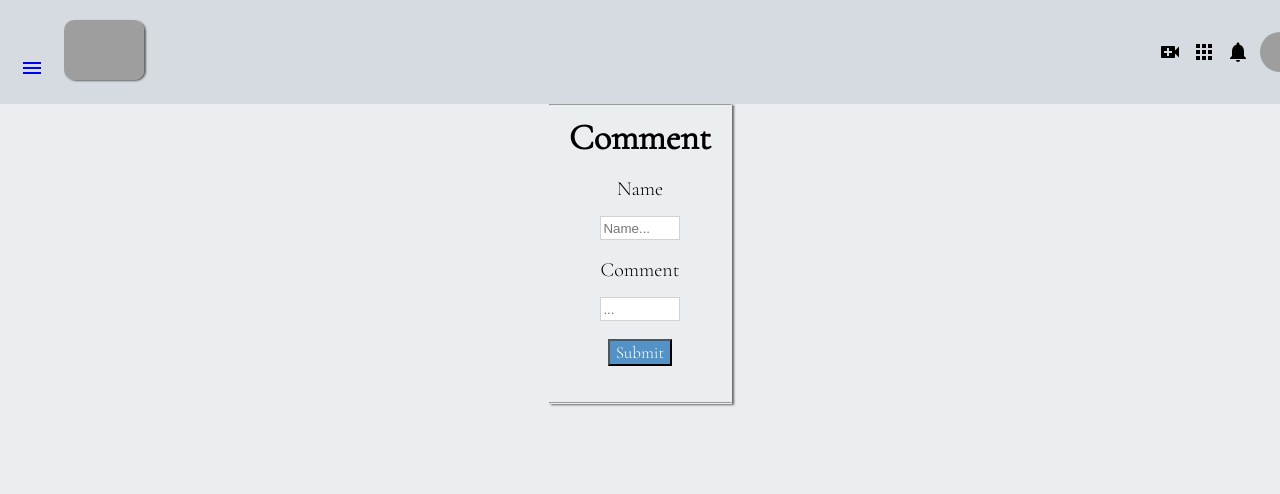
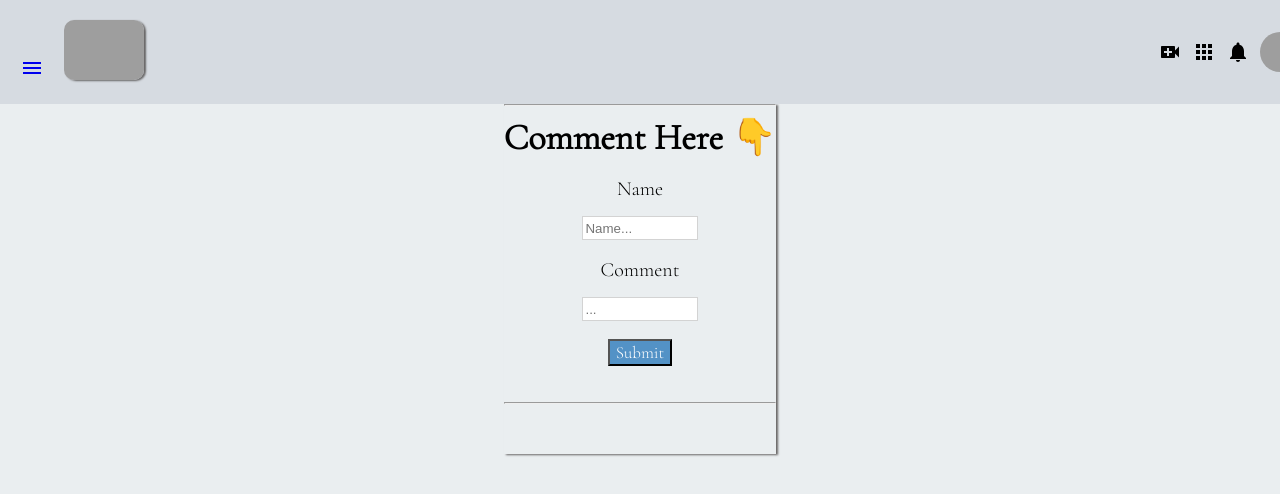
Before and after one commit to Lortiz528/youtube-clan-8-3-8, a React (Create React App) app: page /videos/1 in a window 1280 px wide. Shown: the top 494 px of the page. Built offline with nearby package versions, Linux system fonts and the light colour scheme; grey boxes are pictures that could not be loaded; a web font is replaced by a local one.

Commit message:
edited comment section layout

```diff
--- a/src/App.css
+++ b/src/App.css
@@ -104,3 +104,11 @@ background-color:#e9eff5;
   font-family: Impact, Haettenschweiler, 'Arial Narrow Bold', sans-serif;
   margin-top: 1%;
 }
+
+.comment-results{
+  margin-top: 15px;
+  margin-bottom: 15px;
+  padding: 10px;
+  justify-content: center;
+
+}
--- a/src/components/pages/Form.js
+++ b/src/components/pages/Form.js
@@ -13,7 +13,6 @@ class Form extends React.Component {
       comments: [],
     };
   }
-
 
   /**
    * Updates state with user name and their comment, adds the name/comment values to list of comments for the video
@@ -56,7 +55,8 @@ class Form extends React.Component {
 
     return (
       <section className="notes">
-        <h3 className="comment-title">Comment</h3>
+        {/* <h3 className="comment-title">Comment</h3> */}
+        <h3 className="comment-title">Comment Here 👇</h3>
         <br></br>
         <form onSubmit={this.handleSubmit}>
           <label className="user-label"> Name </label>
@@ -68,6 +68,7 @@ class Form extends React.Component {
             type="text"
             value={userName}
             onChange={this.name}
+            required
           />
           <br />
           <label className="user-label"> Comment </label>
@@ -79,6 +80,7 @@ class Form extends React.Component {
             type="text"
             value={comment}
             onChange={this.commenting}
+            required
           />
           <br />
           <button className="formbtn" type="submit">
@@ -89,6 +91,7 @@ class Form extends React.Component {
           <br />
         </form>
         <hr></hr>
+
         <div className="comment-results">
           <p>
             {comments.map((comment, ind) => (
```
Lines whose indentation alone changed are shown as unchanged.
